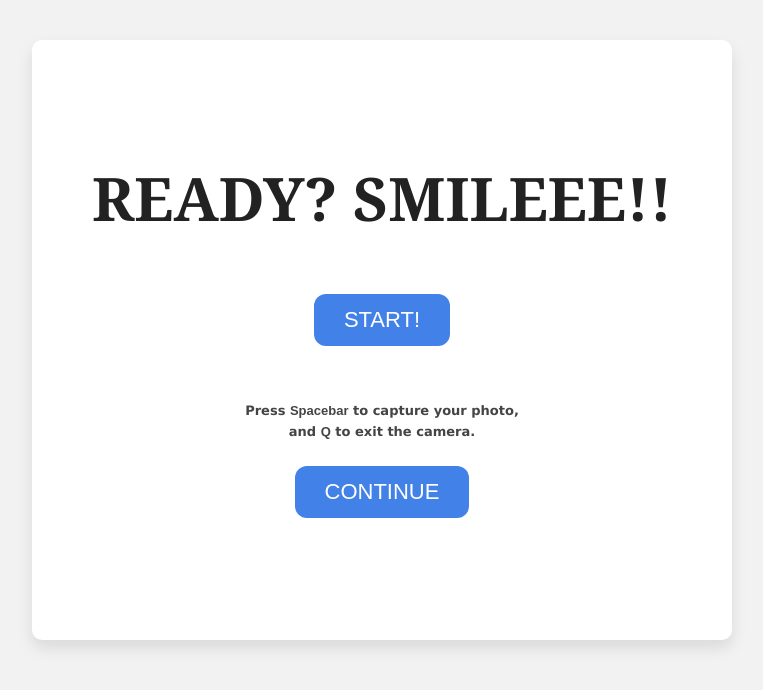
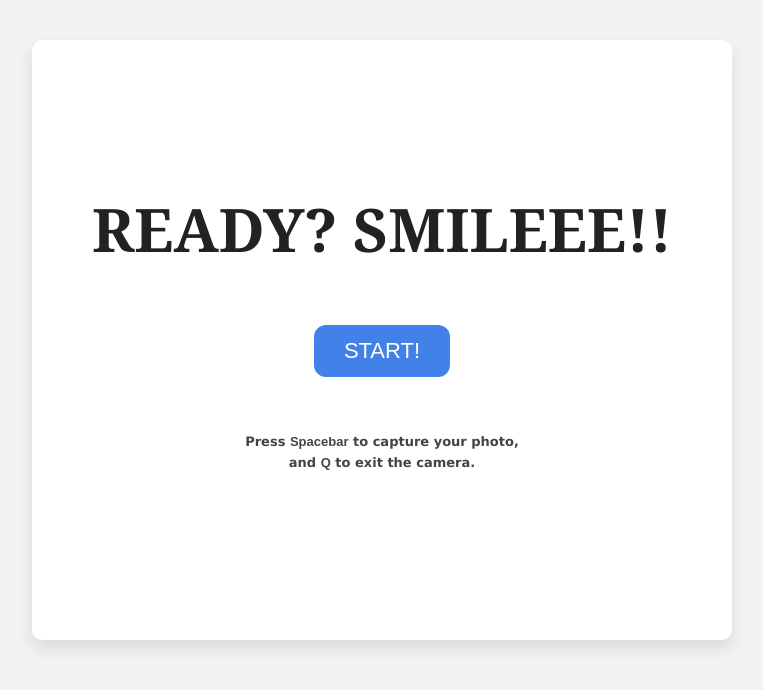
Before and after one commit to vocalfreak/WINpass-7-05, a Flask app: page /Photobooth_Page in a window 1280 px wide. Shown: the part 110-800 px from the top of the page, without its empty margins (258-1021 px from the left). Run offline with Flask 3, Linux system fonts and the light colour scheme.

Commit message:
removed continue button

```diff
--- a/templates/photobooth_page.html
+++ b/templates/photobooth_page.html
@@ -36,9 +36,6 @@
         <h4>Press <strong>Spacebar</strong> to capture your photo,<br> and <strong>Q</strong> to exit the camera.</h4>
         <br>
 
-        <a href="{{ url_for('editing_page') }}">
-          <button>CONTINUE</button>
-        </a>
       </section>
 
 
```
